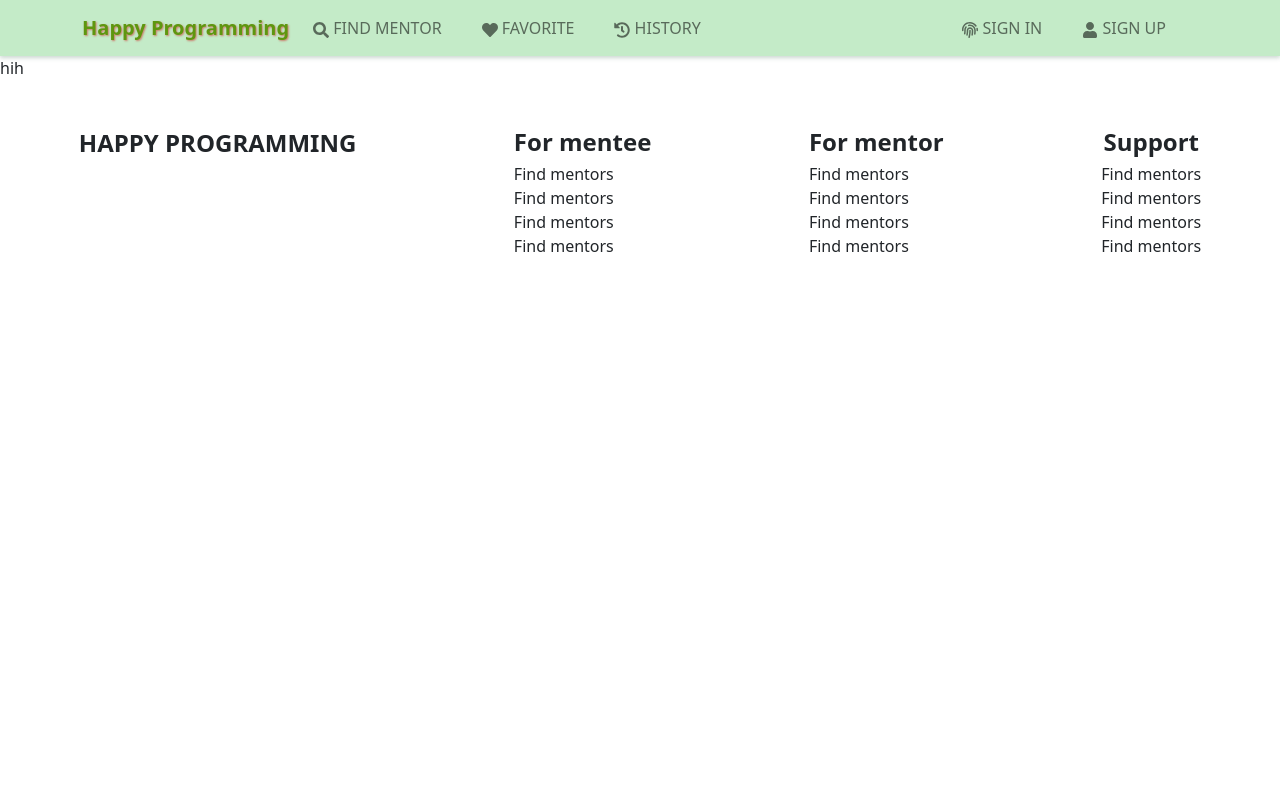
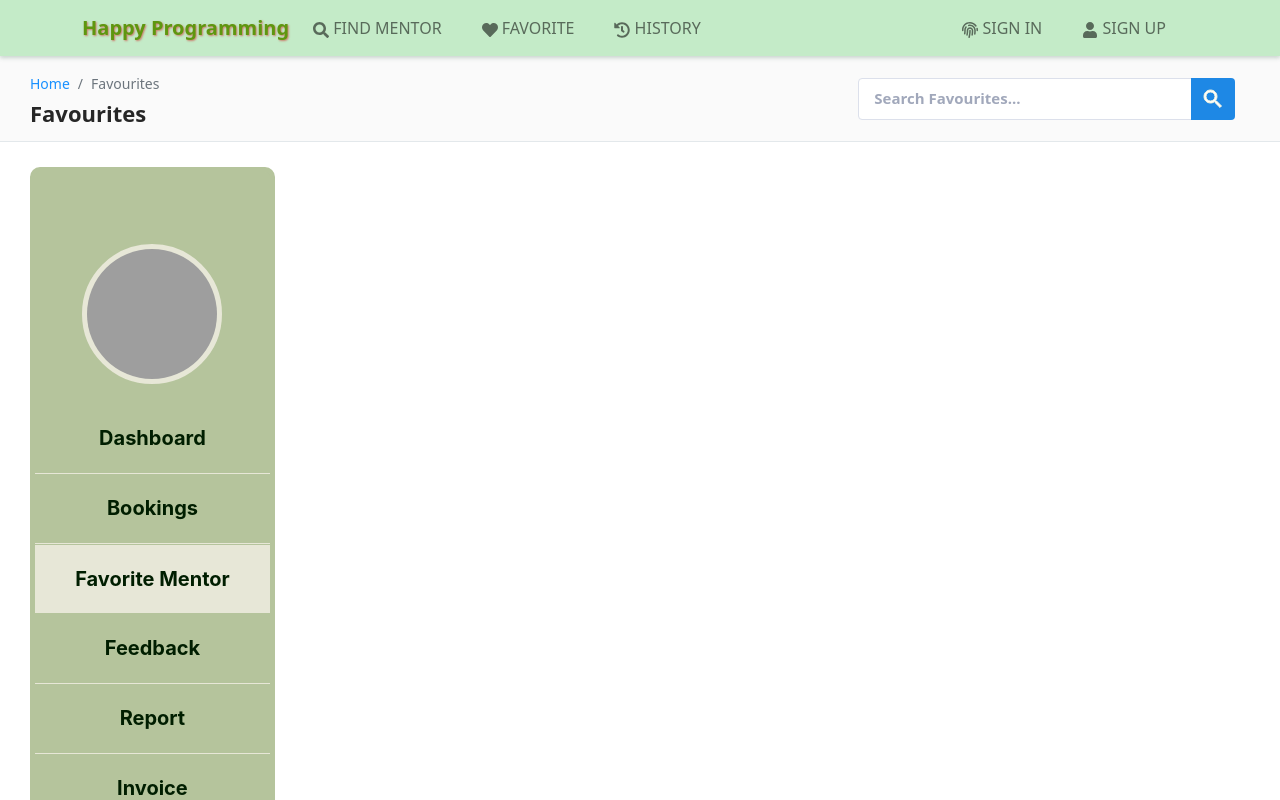
Before and after one commit to ThangBuii/Happy_Programming_Group5, a React (Create React App) app: page /favorite-mentor in a window 1280 px wide. Shown: the top 800 px of the page. Built offline with nearby package versions, Linux system fonts and the light colour scheme; grey boxes are pictures that could not be loaded.

Commit message:
change main layout suit with favourite

```diff
--- a/src/component/main-layout/MainLayout.js
+++ /dev/null
@@ -1,20 +0,0 @@
-
-
-import Sidebar from "../sidebar/SideNavBar";
-import styles from "./index.module.css";
-
-const MainLayout = ({ pageTitle, layoutContent }) => {
-  return (
-    <div className={styles.layoutWrapper}>
-
-      <h2 className={styles.pageTitle}>{pageTitle}</h2>
-      <div className={styles.layoutContent}>
-        <Sidebar/>
-        {layoutContent}
-      </div>
-
-    </div>
-  );
-};
-
-export default MainLayout;
--- /dev/null
+++ b/src/component/main-layout/index.js
@@ -0,0 +1,30 @@
+import { useNavigate } from "react-router";
+import Sidebar from "../sidebar/SideNavBar";
+import styles from "./index.module.css";
+
+const MainLayout = ({ pageTitle, layoutContent, titleControl }) => {
+  const navigate = useNavigate();
+
+  return (
+    <div className={styles.layoutWrapper}>
+      <div className={styles.breadcumBarWrapper}>
+        <div className={styles.bcLeft}>
+          <div>
+            <span className={styles.bcHome} onClick={() => navigate("/")}>
+              Home
+            </span>
+            <span className={styles.bcPersonProfile}>{pageTitle}</span>
+          </div>
+          <h2>{pageTitle}</h2>
+        </div>
+        <div className={styles.bcRight}>{titleControl}</div>
+      </div>
+      <div className={styles.layoutContent}>
+        <Sidebar />
+        <div className={styles.contentWrapper}>{layoutContent}</div>
+      </div>
+    </div>
+  );
+};
+
+export default MainLayout;
--- a/src/component/main-layout/index.module.css
+++ b/src/component/main-layout/index.module.css
@@ -14,3 +14,66 @@
 .layoutContent {
   display: flex;
 }
+
+.breadcumBarWrapper {
+  background-color: rgba(246, 246, 246, 0.525);
+  border-bottom: 1px solid #e3e8eb;
+  padding: 15px 30px;
+  width: calc(100% + 60px);
+  margin-left: -30px;
+  display: flex;
+  align-items: center;
+  flex-direction: column;
+}
+
+.bcLeft {
+  flex: 1;
+}
+
+.bcRight {
+  width: 100%;
+  margin-top: 10px;
+}
+
+@media (min-width: 768px) {
+  .bcRight {
+    width: 33.333333%;
+    margin-top: 0px;
+  }
+  .breadcumBarWrapper {
+    flex-direction: row;
+  }
+}
+
+.bcHome {
+  background-color: transparent;
+  font-size: 14px;
+  color: #1890ff;
+  cursor: pointer;
+}
+
+.bcPersonProfile {
+  padding-left: 0.5rem;
+  color: #6c757d;
+  font-size: 14px;
+}
+
+.bcPersonProfile::before {
+  display: inline-block;
+  padding-right: 0.5rem;
+  color: #6c757d;
+  content: "/";
+  font-size: 14px;
+}
+
+.breadcumBarWrapper h2 {
+  color: rgba(0, 0, 0, 0.85);
+  font-size: 22px;
+  font-weight: 700;
+  margin: 5px 0 0;
+}
+
+.contentWrapper {
+  margin-top: 25px;
+  width: 100%;
+}
--- a/src/pages/booking/index.js
+++ b/src/pages/booking/index.js
@@ -1,6 +1,6 @@
 import { Link } from "react-router-dom";
 import { useEffect, useState } from "react";
-import MainLayout from "../../component/main-layout/MainLayout";
+import MainLayout from "../../component/main-layout";
 import {
   Table,
   TableBody,
--- a/src/pages/dashboard/index.js
+++ b/src/pages/dashboard/index.js
@@ -6,7 +6,7 @@ import {
   Table,
   TableBody,
 } from "@mui/material";
-import MainLayout from "../../component/main-layout/MainLayout";
+import MainLayout from "../../component/main-layout";
 import { useState, useEffect } from "react";
 import { Link } from "react-router-dom";
 import { EyeFill } from "react-bootstrap-icons";
--- a/src/pages/favorite/index.js
+++ b/src/pages/favorite/index.js
@@ -1,5 +1,221 @@
-function Favorite() {
-  return <div>hih</div>;
+import MainLayout from "../../component/main-layout";
+import SearchIcon from "@mui/icons-material/Search";
+import { useState } from "react";
+import styles from "./index.module.css";
+
+function createFakeFavouriteMentorData(
+  accountId,
+  name,
+  imageUrl,
+  expertIn,
+  isVerified,
+  averateRatings,
+  numOfReivews,
+  address,
+  timeAvailable,
+  priceFrom,
+  priceTo
+) {
+  return {
+    accountId,
+    name,
+    imageUrl,
+    expertIn,
+    isVerified,
+    averateRatings,
+    numOfReivews,
+    address,
+    timeAvailable,
+    priceFrom,
+    priceTo,
+  };
 }
 
-export default Favorite;
+const favouriteMentorList = [
+  createFakeFavouriteMentorData(
+    "mentor1",
+    "Ruby Perrin",
+    "https://mentoring.dreamguystech.com/reactjs/template/5cf07dabbcf2db6a07ca8336a3538cf5.jpg",
+    ["Digital Marketer"],
+    true,
+    5.0,
+    17,
+    "Florida, USA",
+    "Fri, 22 Mar",
+    300,
+    1000
+  ),
+  createFakeFavouriteMentorData(
+    "mentor2",
+    "Darren Elder",
+    "https://mentoring.dreamguystech.com/reactjs/template/94e273abf364c3ed738b33dbfdd92e3e.jpg",
+    ["UNIX", "Calculus", "Trigonometry"],
+    true,
+    4.0,
+    35,
+    "Newyork, USA",
+    "Fri, 22 Mar",
+    50,
+    300
+  ),
+  createFakeFavouriteMentorData(
+    "mentor3",
+    "Deborah Angel",
+    "https://mentoring.dreamguystech.com/reactjs/template/f91b1059aaad2d00d608a93abce78897.jpg",
+    ["Computer Programming"],
+    true,
+    4.0,
+    27,
+    "Georgia, USA",
+    "Fri, 22 Mar",
+    100,
+    400
+  ),
+  createFakeFavouriteMentorData(
+    "mentor4",
+    "Sofia Brient",
+    "https://mentoring.dreamguystech.com/reactjs/template/6e7336e023f2e596ba44ae182688e1b9.jpg",
+    ["ASP.NET", "Computer Gaming"],
+    true,
+    4.0,
+    4,
+    "Louisiana, USA",
+    "Fri, 22 Mar",
+    150,
+    250
+  ),
+  createFakeFavouriteMentorData(
+    "mentor1",
+    "Ruby Perrin",
+    "https://mentoring.dreamguystech.com/reactjs/template/5cf07dabbcf2db6a07ca8336a3538cf5.jpg",
+    ["Digital Marketer"],
+    true,
+    5.0,
+    17,
+    "Florida, USA",
+    "Fri, 22 Mar",
+    300,
+    1000
+  ),
+  createFakeFavouriteMentorData(
+    "mentor2",
+    "Darren Elder",
+    "https://mentoring.dreamguystech.com/reactjs/template/94e273abf364c3ed738b33dbfdd92e3e.jpg",
+    ["UNIX", "Calculus", "Trigonometry"],
+    true,
+    4.0,
+    35,
+    "Newyork, USA",
+    "Fri, 22 Mar",
+    50,
+    300
+  ),
+  createFakeFavouriteMentorData(
+    "mentor3",
+    "Deborah Angel",
+    "https://mentoring.dreamguystech.com/reactjs/template/f91b1059aaad2d00d608a93abce78897.jpg",
+    ["Computer Programming"],
+    true,
+    4.0,
+    27,
+    "Georgia, USA",
+    "Fri, 22 Mar",
+    100,
+    400
+  ),
+  createFakeFavouriteMentorData(
+    "mentor4",
+    "Sofia Brient",
+    "https://mentoring.dreamguystech.com/reactjs/template/6e7336e023f2e596ba44ae182688e1b9.jpg",
+    ["ASP.NET", "Computer Gaming"],
+    true,
+    4.0,
+    4,
+    "Louisiana, USA",
+    "Fri, 22 Mar",
+    150,
+    250
+  ),
+  createFakeFavouriteMentorData(
+    "mentor1",
+    "Ruby Perrin",
+    "https://mentoring.dreamguystech.com/reactjs/template/5cf07dabbcf2db6a07ca8336a3538cf5.jpg",
+    ["Digital Marketer"],
+    true,
+    5.0,
+    17,
+    "Florida, USA",
+    "Fri, 22 Mar",
+    300,
+    1000
+  ),
+  createFakeFavouriteMentorData(
+    "mentor2",
+    "Darren Elder",
+    "https://mentoring.dreamguystech.com/reactjs/template/94e273abf364c3ed738b33dbfdd92e3e.jpg",
+    ["UNIX", "Calculus", "Trigonometry"],
+    true,
+    4.0,
+    35,
+    "Newyork, USA",
+    "Fri, 22 Mar",
+    50,
+    300
+  ),
+  createFakeFavouriteMentorData(
+    "mentor3",
+    "Deborah Angel",
+    "https://mentoring.dreamguystech.com/reactjs/template/f91b1059aaad2d00d608a93abce78897.jpg",
+    ["Computer Programming"],
+    true,
+    4.0,
+    27,
+    "Georgia, USA",
+    "Fri, 22 Mar",
+    100,
+    400
+  ),
+  createFakeFavouriteMentorData(
+    "mentor4",
+    "Sofia Brient",
+    "https://mentoring.dreamguystech.com/reactjs/template/6e7336e023f2e596ba44ae182688e1b9.jpg",
+    ["ASP.NET", "Computer Gaming"],
+    true,
+    4.0,
+    4,
+    "Louisiana, USA",
+    "Fri, 22 Mar",
+    150,
+    250
+  ),
+];
+
+const Favourite = () => {
+  const [searchFavourite, setSearchFavourite] = useState("");
+  const [mentorList, setMentorList] = useState([...favouriteMentorList]);
+
+  return (
+    <div className={styles.layoutWrapper}>
+      <MainLayout
+        pageTitle={"Favourites"}
+        titleControl={
+          <div className={styles.inputWrapper}>
+            <input
+              className={styles.customInput}
+              type="text"
+              placeholder="Search Favourites..."
+              value={searchFavourite}
+              onChange={(e) => setSearchFavourite(e.target.value)}
+            />
+            <div className={styles.searchWrapper}>
+              <SearchIcon />
+            </div>
+          </div>
+        }
+        layoutContent={<div className={styles.mentorList}></div>}
+      />
+    </div>
+  );
+};
+
+export default Favourite;
--- a/src/pages/favorite/index.module.css
+++ b/src/pages/favorite/index.module.css
@@ -1,78 +1,54 @@
-
-.mentorList {
-  display: flex;
-  flex-wrap: wrap;
-  gap: 16px;
+.layoutWrapper {
 }
 
-.mentorItem {
-  background: #e7e7d7;
-  border: 5.53571px solid #588157;
-  border-radius: 11.0714px;
-
-  width: 310px;
-  height: 420px;
-
+.inputWrapper {
+  width: 100%;
+  padding: 0 15px;
   display: flex;
-  flex-direction: column;
-  align-items: center;
+  align-items: stretch;
 }
 
-.mentorItem img {
-  text-align: center;
+.customInput {
+  background-color: rgb(255, 255, 255);
+  background-clip: padding-box;
+  border: 1px solid rgb(220, 224, 235);
+  border-bottom-left-radius: 4px;
+  border-top-left-radius: 4px;
+  padding: 6px 15px;
+  flex: 1;
+  color: rgb(73, 80, 87);
+  font-size: 15px;
+  min-height: 42px;
+  transition: border-color 0.15s ease-in-out, box-shadow 0.15s ease-in-out;
 }
 
-.mentorInfo {
-  position: relative;
-  width: -webkit-fill-available;
-  height: -webkit-fill-available;
-  border-top: 5.54px solid #588157;
-  padding: 10px;
+.customInput:focus {
+  width: auto;
+  margin: 0;
+  border: 1px solid rgb(187, 187, 187);
 }
 
-.mentorInfo h4 {
-  font-weight: 700;
-  font-size: 22px;
-  line-height: 26px;
-  color: #000000;
+.customInput::placeholder {
+  color: #a1a8bb;
 }
 
-.mentorInfo p {
-  font-weight: 400;
-  font-size: 20px;
-  line-height: 24px;
-  color: #000000;
-}
-
-.mentorInfo span {
-  position: absolute;
-  bottom: 10px;
-  left: 50%;
-  transform: translateX(-50%);
-}
-
-.paginationWrapper {
-  margin-top: 20px;
+.searchWrapper {
+  margin-left: -1px;
   display: flex;
   justify-content: center;
   align-items: center;
-  gap: 20px;
+  padding: 0 10px;
+  background-color: rgb(30, 136, 229);
+  color: #fff;
+  cursor: pointer;
+  border-top-right-radius: 4px;
+  border-bottom-right-radius: 4px;
 }
 
-.pagiantionItem {
-  width: 60px;
-  height: 60px;
-  background: #b5c49c;
-  display: flex;
-  justify-content: center;
-  align-items: center;
-  cursor: pointer;
+.searchWrapper:hover {
+  background-color: rgb(24, 121, 205);
 }
 
-.pagiantionItem span {
-  font-weight: 700;
-  font-size: 20px;
-  line-height: 34px;
-
-  color: #e7e7d7;
+.searchWrapper svg {
+  stroke: beige;
 }
```
Lines whose indentation alone changed are shown as unchanged.
